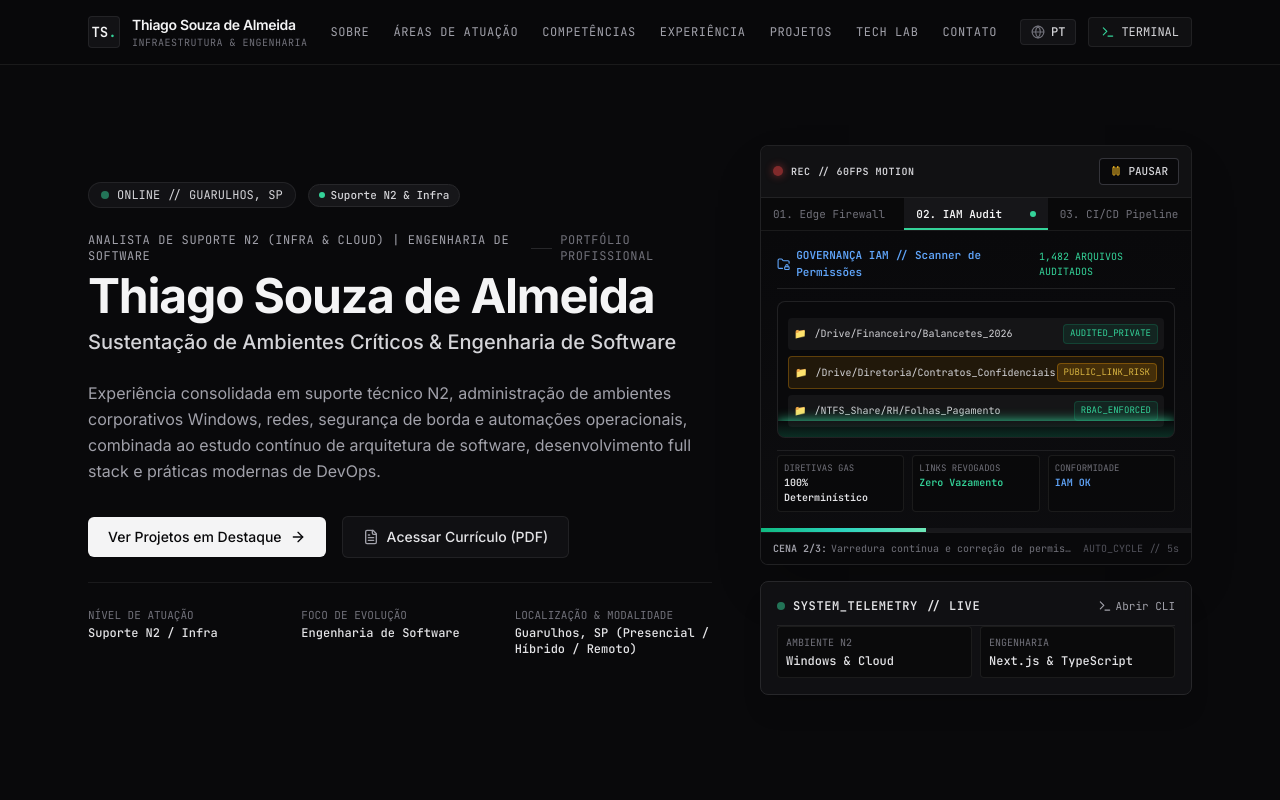
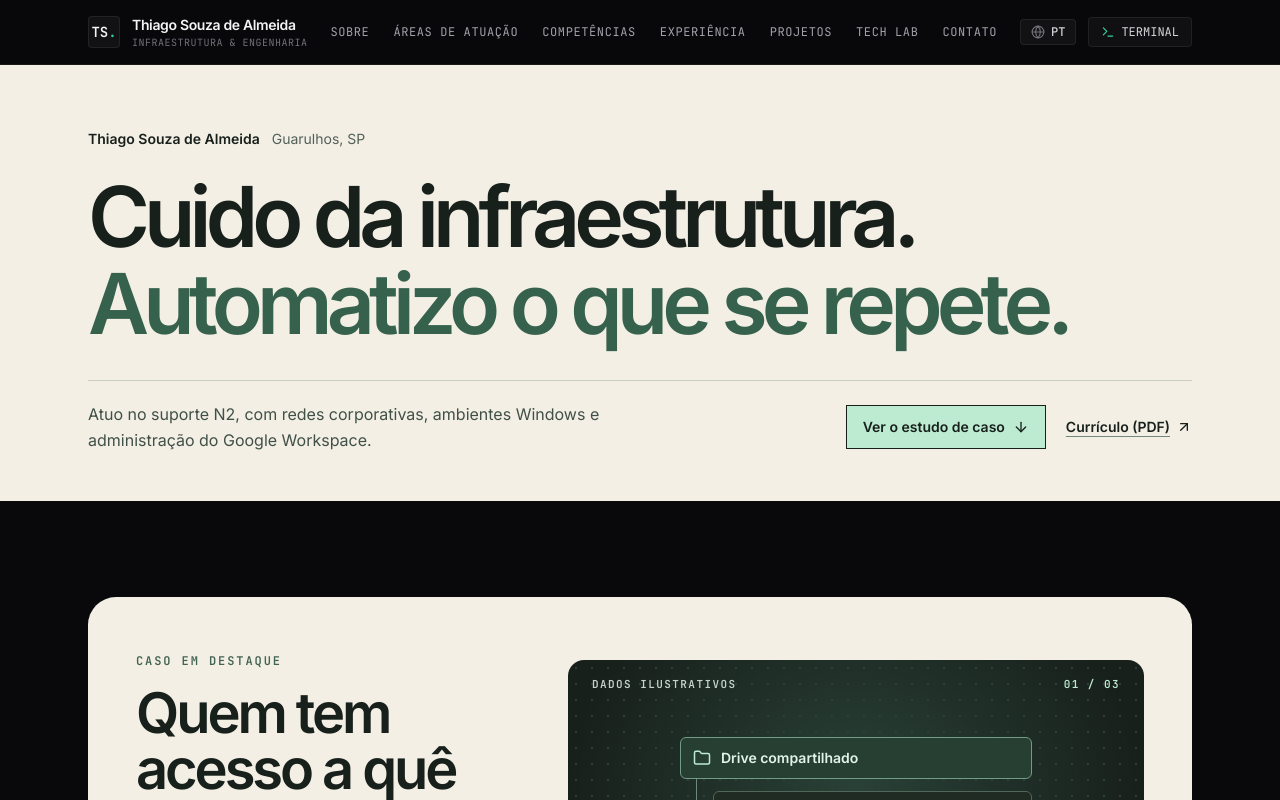
Before and after one commit to Tigas011/portfloio, a Next.js app: page / in a window 1280 px wide. Shown: the top 800 px of the page. Built offline with nearby package versions, Linux system fonts and the light colour scheme.

Commit message:
Dá prioridade aos projetos na página inicial

```diff
--- a/src/app/page.tsx
+++ b/src/app/page.tsx
@@ -1,4 +1,5 @@
 import { HeroSection } from "@/components/sections/HeroSection";
+import { DriveAuditFeature } from "@/components/sections/DriveAuditFeature";
 import { AboutSection } from "@/components/sections/AboutSection";
 import { DomainsSection } from "@/components/sections/DomainsSection";
 import { SkillsSection } from "@/components/sections/SkillsSection";
@@ -12,8 +13,12 @@ import { ScrollReveal } from "@/components/ui/ScrollReveal";
 export default function HomePage() {
   return (
     <main className="flex min-h-screen flex-col items-center w-full pb-20 md:pb-32">
-      {/* Hero sem ScrollReveal — é o conteúdo above-the-fold */}
       <HeroSection />
+      <DriveAuditFeature />
+
+      <ScrollReveal className="w-full" delay={0.04}>
+        <ProjectsSection />
+      </ScrollReveal>
 
       <ScrollReveal className="w-full" delay={0}>
         <AboutSection />
@@ -23,15 +28,10 @@ export default function HomePage() {
         <DomainsSection />
       </ScrollReveal>
 
-      {/* SkillsSection já tem seu próprio useInView interno */}
       <SkillsSection />
 
       <ScrollReveal className="w-full" delay={0}>
         <ExperienceSection />
-      </ScrollReveal>
-
-      <ScrollReveal className="w-full" delay={0.04}>
-        <ProjectsSection />
       </ScrollReveal>
 
       <ScrollReveal className="w-full" delay={0}>
--- a/src/components/sections/HeroSection.tsx
+++ b/src/components/sections/HeroSection.tsx
@@ -1,128 +1,54 @@
-import Link from "next/link";
-import { ArrowRight, FileText, Terminal } from "lucide-react";
+import { ArrowDown, ArrowUpRight } from "lucide-react";
 import { dictionaryPtBR } from "@/data/dictionary";
-import { SurfaceCard } from "@/components/ui/SurfaceCard";
-import { ContextBadge } from "@/components/ui/ContextBadge";
-import { SystemArchitectureMotion } from "@/components/interactive/SystemArchitectureMotion";
 
 export function HeroSection() {
-  const hero = dictionaryPtBR.sections.hero;
-  const author = dictionaryPtBR.author;
+  const { name } = dictionaryPtBR.author;
 
   return (
     <section
       id="top"
-      className="w-full max-w-6xl mx-auto px-6 pt-12 pb-20 md:pt-20 md:pb-28"
-      aria-label="Apresentação inicial"
+      aria-labelledby="intro-title"
+      className="w-full scroll-mt-16 bg-[#f3efe5] text-[#18201c] selection:bg-[#bcebd2] selection:text-[#18201c]"
     >
-      <div className="grid grid-cols-1 lg:grid-cols-12 gap-12 items-center">
-        {/* Coluna Esquerda: Apresentação e Mensagem de Valor */}
-        <div className="lg:col-span-7 space-y-6">
-          {/* Top Badge: Status / Localização */}
-          <div className="flex flex-wrap items-center gap-3">
-            <div className="inline-flex items-center gap-2 px-3 py-1 rounded-full bg-graphite-900 border border-subtle text-xs font-mono text-zinc-300">
-              <span className="w-2 h-2 rounded-full bg-emerald-400 animate-pulse" aria-hidden="true" />
-              <span>ONLINE // GUARULHOS, SP</span>
-            </div>
-            <ContextBadge nature="professional" labelOverride="Suporte N2 & Infra" />
-          </div>
+      <div className="mx-auto w-full max-w-6xl px-6 pb-10 pt-11 sm:pb-12 sm:pt-14 lg:pt-16">
+        <p className="flex flex-wrap items-baseline gap-x-3 gap-y-1 text-sm">
+          <span className="font-semibold">{name}</span>
+          <span className="text-[#526158]">Guarulhos, SP</span>
+        </p>
 
-          {/* Nome em Destaque e Headline */}
-          <div className="space-y-2">
-            <div className="text-zinc-400 font-mono text-xs uppercase tracking-wider flex items-center gap-2">
-              <span>{author.role}</span>
-              <span className="h-px w-6 bg-zinc-800" aria-hidden="true" />
-              <span className="text-zinc-500">PORTFÓLIO PROFISSIONAL</span>
-            </div>
+        <h1
+          id="intro-title"
+          className="mb-7 mt-5 text-[clamp(2rem,6.6vw,5.25rem)] font-semibold leading-[1.04] tracking-[-0.07em] sm:mb-8 sm:mt-6"
+        >
+          <span className="block">Cuido da infraestrutura.</span>
+          <span className="block text-[#35614d]">Automatizo o que se repete.</span>
+        </h1>
 
-            <h1 className="text-3xl sm:text-4xl md:text-5xl font-bold tracking-tight text-zinc-100 leading-[1.15]">
-              {author.name}
-            </h1>
-
-            <p className="text-lg sm:text-xl font-medium text-zinc-300 leading-snug">
-              {hero.headline}
-            </p>
-          </div>
-
-          {/* Sub-headline Descritiva */}
-          <p className="text-base text-zinc-400 leading-relaxed max-w-2xl">
-            {hero.subheadline}
+        <div className="flex flex-col gap-5 border-t border-[#c9cec2] pt-5 md:flex-row md:items-center md:justify-between">
+          <p className="max-w-lg text-base leading-relaxed text-[#405047]">
+            Atuo no suporte N2, com redes corporativas, ambientes Windows e
+            administração do Google Workspace.
           </p>
 
-          {/* Call to Actions (Botões) */}
-          <div className="pt-2 flex flex-wrap items-center gap-3 sm:gap-4">
-            <Link
-              href="#projetos"
-              className="inline-flex items-center justify-center gap-2 px-5 py-2.5 rounded-md bg-zinc-100 text-graphite-950 font-medium text-sm hover:bg-zinc-200 transition-colors shadow-sm focus:outline-none focus:ring-2 focus:ring-zinc-300 focus:ring-offset-2 focus:ring-offset-graphite-950"
+          <div className="flex flex-wrap items-center gap-x-5 gap-y-3 md:shrink-0">
+            <a
+              href="#drive-audit"
+              className="inline-flex min-h-11 items-center gap-2 border border-[#18201c] bg-[#bcebd2] px-4 text-sm font-semibold transition-colors hover:bg-[#a9dbbf] focus-visible:outline focus-visible:outline-2 focus-visible:outline-offset-4 focus-visible:outline-[#18201c]"
             >
-              <span>Ver Projetos em Destaque</span>
-              <ArrowRight className="w-4 h-4" aria-hidden="true" />
-            </Link>
+              Ver o estudo de caso
+              <ArrowDown className="size-4" aria-hidden="true" />
+            </a>
 
             <a
               href="/docs/curriculo.pdf"
               target="_blank"
               rel="noopener noreferrer"
-              className="inline-flex items-center justify-center gap-2 px-5 py-2.5 rounded-md bg-graphite-900/90 border border-subtle hover:border-hover text-zinc-200 hover:text-zinc-100 text-sm font-medium transition-colors focus:outline-none focus:ring-2 focus:ring-zinc-500 focus:ring-offset-2 focus:ring-offset-graphite-950"
+              className="inline-flex min-h-11 items-center gap-1.5 text-sm font-semibold underline decoration-[#75867c] underline-offset-4 transition-colors hover:text-[#35614d] focus-visible:outline focus-visible:outline-2 focus-visible:outline-offset-2 focus-visible:outline-[#18201c]"
             >
-              <FileText className="w-4 h-4 text-zinc-400" aria-hidden="true" />
-              <span>Acessar Currículo (PDF)</span>
+              Currículo (PDF)
+              <ArrowUpRight className="size-4" aria-hidden="true" />
             </a>
           </div>
-
-          {/* Linha de Indicadores Rápidos */}
-          <div className="pt-6 border-t border-subtle grid grid-cols-1 sm:grid-cols-3 gap-4 text-xs font-mono text-zinc-400">
-            <div>
-              <div className="text-zinc-500 text-[11px]">NÍVEL DE ATUAÇÃO</div>
-              <div className="text-zinc-200 font-medium mt-0.5">Suporte N2 / Infra</div>
-            </div>
-            <div>
-              <div className="text-zinc-500 text-[11px]">FOCO DE EVOLUÇÃO</div>
-              <div className="text-zinc-200 font-medium mt-0.5">Engenharia de Software</div>
-            </div>
-            <div>
-              <div className="text-zinc-500 text-[11px]">LOCALIZAÇÃO & MODALIDADE</div>
-              <div className="text-zinc-200 font-medium mt-0.5">
-                Guarulhos, SP (Presencial / Híbrido / Remoto)
-              </div>
-            </div>
-          </div>
-        </div>
-
-        {/* Coluna Direita: Motion Video Player de Arquitetura + Telemetria */}
-        <div className="lg:col-span-5 w-full space-y-4">
-          <SystemArchitectureMotion />
-
-          <SurfaceCard className="p-4 space-y-3 border-zinc-800 bg-graphite-900/90 shadow-xl">
-            {/* Cabeçalho do Card */}
-            <div className="flex items-center justify-between border-b border-subtle pb-2.5">
-              <div className="flex items-center gap-2">
-                <div className="w-2 h-2 rounded-full bg-emerald-400 animate-pulse" />
-                <span className="font-mono text-xs font-semibold text-zinc-200 tracking-wider">
-                  SYSTEM_TELEMETRY // LIVE
-                </span>
-              </div>
-              <Link
-                href="#tech-lab"
-                className="text-zinc-400 hover:text-emerald-400 flex items-center gap-1 text-[11px] font-mono transition-colors"
-              >
-                <Terminal className="w-3.5 h-3.5" aria-hidden="true" />
-                <span>Abrir CLI</span>
-              </Link>
-            </div>
-
-            {/* Quick Metrics */}
-            <div className="grid grid-cols-2 gap-2 text-xs font-mono">
-              <div className="p-2 rounded bg-graphite-950/80 border border-subtle space-y-0.5">
-                <div className="text-[10px] text-zinc-500 uppercase">Ambiente N2</div>
-                <div className="text-zinc-200 font-medium truncate">Windows & Cloud</div>
-              </div>
-              <div className="p-2 rounded bg-graphite-950/80 border border-subtle space-y-0.5">
-                <div className="text-[10px] text-zinc-500 uppercase">Engenharia</div>
-                <div className="text-zinc-200 font-medium truncate">Next.js & TypeScript</div>
-              </div>
-            </div>
-          </SurfaceCard>
         </div>
       </div>
     </section>
```
